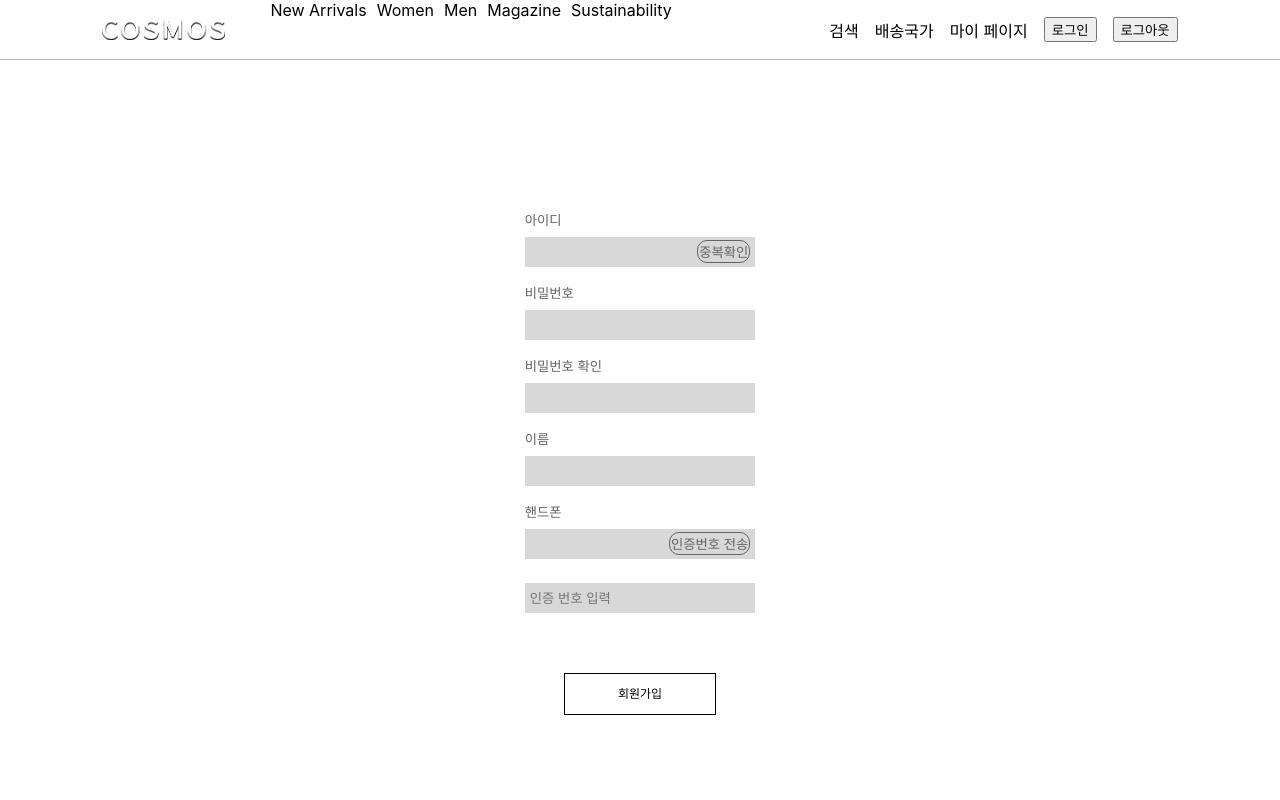
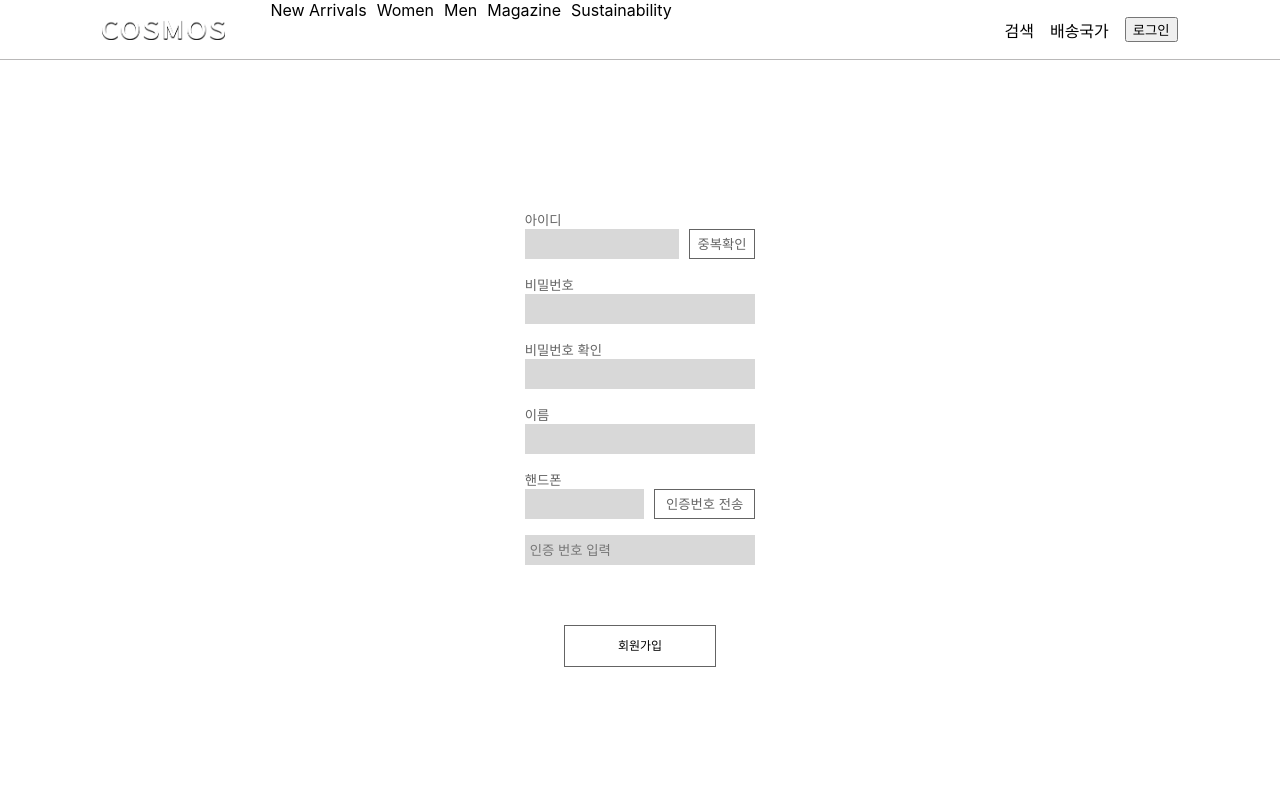
Before and after one commit to Da-innisfree/COSMOS-ver2.0, a React (Create React App) app in the folder cosmos_frontend/cosmos/: page /signup in a window 1280 px wide. Shown: the top 800 px of the page. Built offline with nearby package versions, Linux system fonts and the light colour scheme.

Commit message:
주소입력화면, 다음주소 추가

```diff
--- a/cosmos_frontend/cosmos/package.json
+++ b/cosmos_frontend/cosmos/package.json
@@ -9,6 +9,7 @@
     "axios": "^0.24.0",
     "node-sass": "^6.0.1",
     "react": "^17.0.2",
+    "react-daum-postcode": "^3.0.1",
     "react-dom": "^17.0.2",
     "react-router-dom": "^6.0.2",
     "react-scripts": "4.0.3",
--- a/cosmos_frontend/cosmos/src/apis/User.js
+++ b/cosmos_frontend/cosmos/src/apis/User.js
@@ -12,6 +12,10 @@ class UserApi {
         return service.post(PRODUCT_API_BASE_URL + '/confirmPassword', password);
     }
 
+    getAddress(id) {
+        return service.post(PRODUCT_API_BASE_URL + '/address', id);
+    }
+
 }
 
 export default new UserApi();
--- a/cosmos_frontend/cosmos/src/component/common/Modal.jsx
+++ b/cosmos_frontend/cosmos/src/component/common/Modal.jsx
@@ -1,12 +1,13 @@
 import React from 'react';
 
 import SignIn from "../../view/SignIn.jsx";
+import DaumPostcode from '../common/DaumPostCode.jsx';
 
 import "../../style/component/common/Modal.scss"
 
 function Modal(props) {
 
-    const { open, close } = props;
+    const { open, close, target } = props;
 
     return (
       // <div className={ open ? 'modal active' : 'modal'} onClick={close}>
@@ -16,7 +17,8 @@ function Modal(props) {
             <button onClick={close}>close</button>
           </div>
           <div className="modal_body">
-              <SignIn close={close}/>
+              {target === 'login' && <SignIn close={close}/>}
+              {target === 'address' && <DaumPostcode/>}
           </div>
         </div>
       </div>
--- a/cosmos_frontend/cosmos/src/component/layout/Header.jsx
+++ b/cosmos_frontend/cosmos/src/component/layout/Header.jsx
@@ -1,4 +1,5 @@
 import React, { useState } from 'react';
+import { useHistory } from 'react-router-dom';
 
 import Modal from "../common/Modal.jsx";
 
@@ -8,18 +9,33 @@ function Header() {
 
     const [modalOpen, setModalOpen] = useState(false);
 
+    let [login, setLogin] = useState(false);
+
     const openModal= () =>{
         setModalOpen(true);
     }
 
     const closeModal= ()=>{
         setModalOpen(false);
+        loginCheck();
     }
 
+    //수정해라
     const logOut = () => {
         localStorage.removeItem('token');
         localStorage.removeItem('userId');
+        setLogin(false);
+        console.log('새로고침 합니다')
     }
+
+    //수정해라
+    const loginCheck = () => {
+        if(localStorage.getItem('token') && localStorage.getItem('userId')){
+            setLogin(true);
+            console.log('로그인', login)
+        }
+    }
+
 
     return (
         <header className='header'>
@@ -155,10 +171,10 @@ function Header() {
                 <div>검색</div>
                 <div>배송국가</div>
                 {/* <a href="/signin">로그인</a> */}
-                <a href='/mypage'>마이 페이지</a>
-                <button onClick={openModal}>로그인</button>
-                <button onClick={logOut}>로그아웃</button>
-                <Modal open={modalOpen} close={closeModal}/>
+                {login && <a href='/mypage'>마이 페이지</a>}
+                {!login && <button onClick={openModal}>로그인</button>}
+                {login && <button onClick={logOut}>로그아웃</button>}
+                <Modal open={modalOpen} close={closeModal} target={'login'}/>
             </div>
         </header>
     );
--- a/cosmos_frontend/cosmos/src/component/member/MemberInfo.jsx
+++ b/cosmos_frontend/cosmos/src/component/member/MemberInfo.jsx
@@ -67,8 +67,10 @@ function MemberPasswordCheck(props) {
                     <span>{user.phone}</span>
                 </div>
                 <div className="input_box">
-                    <label>비밀번호</label>
-                    <input type="password" value={password} onChange={onChangePassword} />
+                    <div>비밀번호</div>
+                    <div className='input_area'>
+                        <input type="password" value={password} onChange={onChangePassword} onKeyUp={ e => {if(e.key === 'Enter') { passwordCheck() }}}/>
+                    </div>
                 </div>
                 <div>
                     고객님의 소중한 회원정보를 확인/변경 하기 위해 비밀번호 재확인이 필요합니다.
--- a/cosmos_frontend/cosmos/src/component/member/ShoppingAddress.jsx
+++ b/cosmos_frontend/cosmos/src/component/member/ShoppingAddress.jsx
@@ -2,10 +2,13 @@ import React, { useEffect, useState } from 'react';
 
 import useraApi from '../../apis/User.js';
 
+import Modal from "../common/Modal.jsx";
+
 import '../../style/comm.scss'
 import '../../style/component/member/shoppingaddress.scss'
 
-function ShoppingAddress() {
+//비밀번호 체크
+function ShoppingAddressAuth(props) {
 
     let userId = localStorage.getItem("userId");
 
@@ -35,7 +38,7 @@ function ShoppingAddress() {
             console.log(res.data);
             if(res && res.data){
                 console.log(res.data)
-                // props.PasswardCheck(!test)
+                props.PasswardCheck(res.data);
             }
         })
     }
@@ -56,8 +59,10 @@ function ShoppingAddress() {
                 <span>{user.email}</span>
             </div>
             <div className="input_box">
-                <label>비밀번호</label>
-                <input type="password" value={password} onChange={onChangePassword} />
+                <div>비밀번호</div>
+                <div className='input_area'>
+                    <input type="password" value={password} onChange={onChangePassword} onKeyUp={e => { if(e.key === 'Enter') { passwordCheck() } }}/>
+                </div>
             </div>
             <div className="btn full" onClick={passwordCheck}>확인</div>
         </div>
@@ -65,4 +70,124 @@ function ShoppingAddress() {
     );
 }
 
+//새로 입력
+//sql INSERT INTO tb_user_address(user_id, address, address_detail, address_postcode, address_name, address_phone) VALUE(22, '경기 성남시 분당구 판교역로 235', '601호', '신사동', '유저', '01012341234')
+function NewInputAddress() {
+    const [modalOpen, setModalOpen] = useState(false);
+
+    const openModal= () =>{
+        setModalOpen(true);
+    }
+
+    const closeModal= ()=>{
+        setModalOpen(false);
+    }
+
+
+    return (
+        <div>
+            <div className='address_input_area'>
+                <div className="input_box">
+                    <div>이름</div>
+                    <div className='input_area'>
+                        <input type="text" name='text'/>
+                    </div>
+                </div>
+                <div className="input_box">
+                    <div>휴대폰번호</div>
+                    <div className='input_area'>
+                        <input type="text" name='text'/>
+                    </div>
+                </div>
+                <div>"-" 없이 숫자만 입력해 주세요</div>
+                <div className="input_box">
+                    <div>배송지주소</div>
+                    <div className='input_area'>
+                        <input type="text" name='text' />
+                        <div className='input_sub_btn' onClick={openModal}>찾기</div>
+                    </div>
+                </div>
+                {/* 이부분 css 수정*/}
+                <div className="input_box">
+                    <div className='input_area'>
+                        <input type="text" name='text'/>
+                    </div>
+                </div>
+                <div className="input_box">
+                    <div className='input_area'>
+                        <input type="text" name='text'/>
+                    </div>
+                </div>
+                {/* 이부분 css 수정*/}
+            </div>
+            <div className='btn_area'>
+                <div className="btn line">취소</div>
+                <div className="btn line">확인</div>
+            </div>
+            <Modal open={modalOpen} close={closeModal} target={'address'}/>
+        </div>
+    )
+}
+
+//주소 입력 수정
+function ShoppingAddress() {
+    const [passwordCheck, setPasswordCheck] = useState(false);
+    const [correction, setCorrection] = useState(null);
+    const [addressInfo, setAddressInfo] = useState([]);
+
+    const [toggle , setToggle] = useState(false);
+
+    const passwordAuth = (passCheck) => {
+        console.log('adls',passCheck);
+        setPasswordCheck(passCheck);
+    }
+
+    let userId = localStorage.getItem("userId");
+
+    useEffect(() => {
+        if(passwordCheck){
+            useraApi.getAddress(userId).then(res => {
+                setAddressInfo(res.data);
+            });
+            console.log(addressInfo);
+        }
+        // 여기에 코드를 적자
+    }, [passwordCheck]);
+
+    return (
+        <div>
+            {!passwordCheck && <ShoppingAddressAuth PasswardCheck={passwordAuth}/>}
+            {passwordCheck && <div>
+                <h3>배송지 정보</h3>
+                <div className='input_info_cho'>
+                    {/* <input id='info' type="radio"/><label htmlFor='info'>배송지 목록</label>
+                    <input id='input' type="radio"/><label htmlFor='input'>새로 입력</label> */}
+                    <span onClick={() => setToggle(false)}>배송지 목록</span>
+                    <span onClick={() => setToggle(true)}>새로 입력</span>
+                </div>
+                {/* 배송목록 컴포넌트화 할ㄲㅏ? */}
+                {!toggle && addressInfo.length > 0 && <div>
+                    <div className='address_input_area'>
+                        { addressInfo.map((address, key) => {
+                                return <div>
+                                    {correction === null && <>
+                                        <span>이름</span>
+                                        <span onClick={() => setCorrection(key)}>수정</span>
+                                        <span>삭제</span>
+                                        <div>핸드폰 번호</div>
+                                        <div>{address}</div>
+                                    </>}
+                                    {correction === key && <NewInputAddress/>}
+                                </div>
+                            })
+                        }
+                    </div>
+                </div>}
+                {/* 새로 입력 */}
+                {toggle && <NewInputAddress/>}
+            </div>}
+        </div>
+    )
+}
+
 export default ShoppingAddress;
--- a/cosmos_frontend/cosmos/src/style/comm.scss
+++ b/cosmos_frontend/cosmos/src/style/comm.scss
@@ -45,10 +45,17 @@ input[type='radio']{
     background-color: #fff;
     cursor: pointer;
     &.reversal {
-        border: 1px solid #000;
+        border: 1px solid #646464;
         &:hover {
             background-color: #000;
             color: #fff;
+        }
+    }
+
+    &.line {
+        border: 1px solid #E7E7E7;
+        &:hover {
+            border: 1px solid #000000;
         }
     }
 
@@ -60,16 +67,20 @@ input[type='radio']{
 }
 
 .input_box {
-    position: relative;
-    display: flex;
-    flex-direction: column;
-    gap: .5em;
-    > label {
+    // position: relative;
+    // display: flex;
+    // flex-direction: column;
+    // gap: .5em;
+    // > label {
+    > div {
         font-size: 10pt;
         color: #646464;
     }
 
-    > input {
+    > .input_area {
+        display: flex;
+        & input {
+            width: 100%;
             background-color: #d8d8d8;
             outline: 0;
             border: 0;
@@ -81,19 +92,20 @@ input[type='radio']{
                 border-bottom: 2px solid #000;
             }
         }
-
-    >.input_sub_btn {
-        position: absolute;
-        right: 5px;
-        bottom: 4px;
+        & .input_sub_btn {
+            width: 100px;
             font-size: 10pt;
-        border-radius: 10px;
+            text-align: center;
+            line-height: 26px;
             border: 1px solid #646464;
             padding: 1px;
             box-sizing: border-box;
+            margin-left: 10px;
             color: #646464;
             cursor: pointer;
         }
+    }
+
 }
 
 .text_box {
--- a/cosmos_frontend/cosmos/src/view/Siginup.jsx
+++ b/cosmos_frontend/cosmos/src/view/Siginup.jsx
@@ -184,32 +184,43 @@ function SignUp() {
         <div>
             <div className="signup_warp">
                 <div className="input_box">
-                    <label>아이디</label>
-                    <input name="email" type="text" onChange={onChange}/>
-                    <div className="input_sub_btn" onClick={checkEmail}>중복확인</div>
+                    <div>아이디</div>
+                    <div className="input_area">
+                        <input name="email" type="text" onChange={onChange}/>
+                        <div className="input_sub_btn" onClick={checkEmail}>중복확인</div>
+                    </div>
                 </div>
                 <WarningBanner warn={validation.emailRegExpCheck} target="email"/>
                 <div className="input_box">
-                    <label>비밀번호</label>
-                    <input name="password" type="password" onChange={onChange}/>
+                    <div>비밀번호</div>
+                    <div className="input_area">
+                        <input name="password" type="password" onChange={onChange}/>
+                    </div>
                 </div>
                 <div className="input_box">
-                    <label>비밀번호 확인</label>
-                    <input name="passwordCheck" type="password" onChange={onChange}/>
+                    <div>비밀번호 확인</div>
+                    <div className="input_area">
+                        <input name="passwordCheck" type="password" onChange={onChange}/>
+                    </div>
                 </div>
                 <WarningBanner warn={validation.passwordCheck} target="password"/>
                 <div className="input_box">
-                    <label>이름</label>
-                    <input name="name" type="text" onChange={onChange}/>
+                    <div>이름</div>
+                    <div className="input_area">
+                        <input name="name" type="text" onChange={onChange}/>
+                    </div>
                 </div>
                 <div className="input_box">
-                    <label>핸드폰</label>
-                    <input name="phone" type="text" onChange={onChange}/>
-                    <div className="input_sub_btn" onClick={phoneAuth}>인증번호 전송</div>
+                    <div>핸드폰</div>
+                    <div className="input_area">
+                        <input name="phone" type="text" onChange={onChange}/>
+                        <div className="input_sub_btn" style={{width: "200px"}} onClick={phoneAuth}>인증번호 전송</div>
+                    </div>
                 </div>
                 <div className="input_box">
-                    <label></label>
-                    <input type="text" placeholder="인증 번호 입력"/>
+                    <div className="input_area">
+                        <input type="text" placeholder="인증 번호 입력"/>
+                    </div>
                 </div>
                 {/* <Timer warn={authTime} target="authphone"/> */}
             </div>
--- a/cosmos_frontend/cosmos/src/view/SignIn.jsx
+++ b/cosmos_frontend/cosmos/src/view/SignIn.jsx
@@ -16,11 +16,16 @@ function Signin(props) {
     });
 
     const handleInput = (e) => {
-        e.persist();
+        // e.persist();
         const { name , value } = e.target;
         setUser({...user,
             [name]: value
         });
+
+        if(e.key){
+            console.log('????')
+            // login();
+        }
     }
 
     const onCheckEnter = (e) =>{
@@ -57,12 +62,16 @@ function Signin(props) {
             </div>
             <div className="middle_content" onChange={onCheckEnter}>
                 <div className="input_box">
-                    <label>아이디 또는 이메일</label>
-                    <input type="text" name='email' value={user.email} onChange={handleInput}/>
+                    <div>아이디 또는 이메일</div>
+                    <div className='input_area'>
+                        <input type="text" name='email' value={user.email} onChange={handleInput}/>
+                    </div>
                 </div>
                 <div className="input_box">
-                    <label>비밀번호</label>
-                    <input type="password" name='password' value={user.password} onChange={handleInput}  />
+                    <div>비밀번호</div>
+                    <div className='input_area'>
+                        <input type="password" name='password' value={user.password} onChange={handleInput} onKeyUp={ (e) => { if(e.key === 'Enter'){ login() }}} />
+                    </div>
                 </div>
                 <div className="btn_area">
                     <div className='btn full' onClick={login}>로그인</div>
```
Also changed, not shown: cosmos_frontend/cosmos/src/component/common/DaumPostCode.jsx (added, +33 -0 lines), cosmos_frontend/cosmos/src/style/component/member/shoppingaddress.scss (+9 -0 lines), 2 other files (tests, documents, lock files or other folders). Lines whose indentation alone changed are shown as unchanged.
